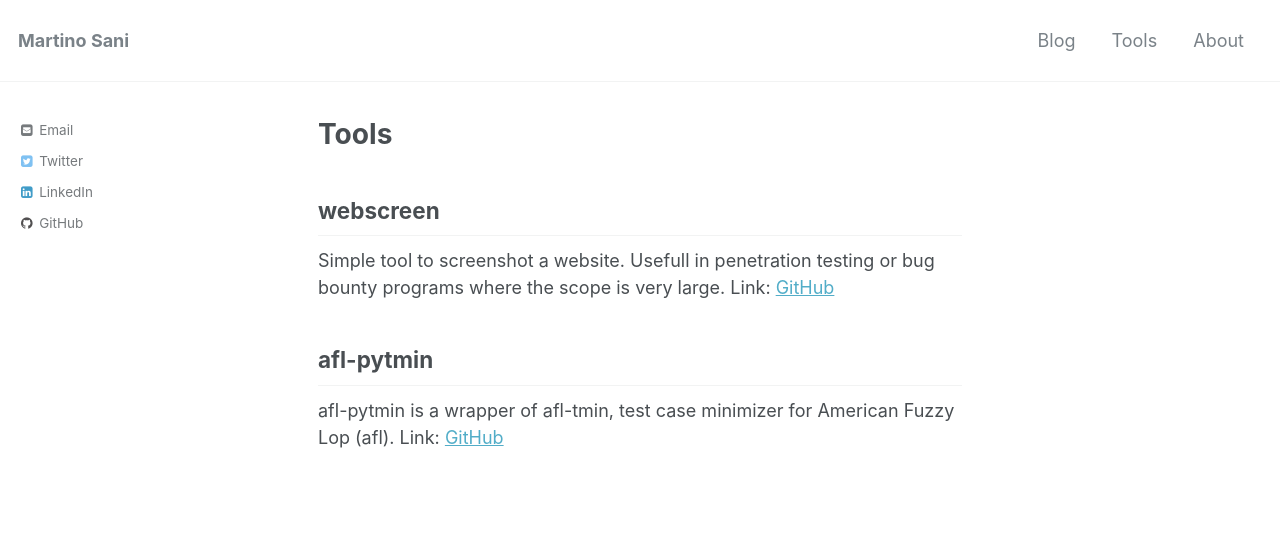
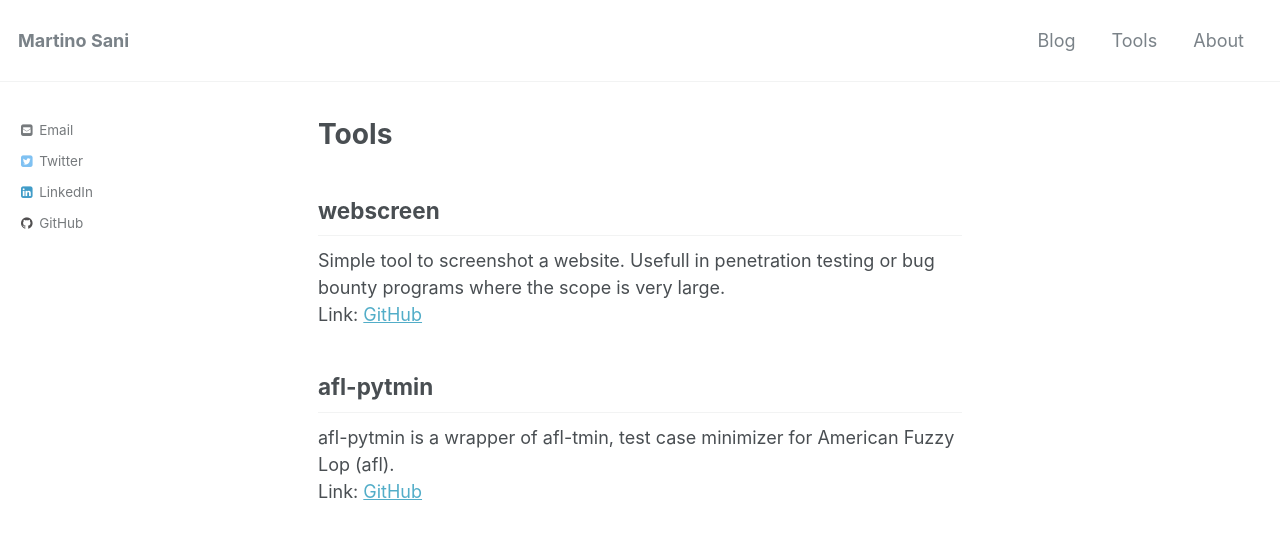
Before and after one commit to ilsani/ilsani.github.io, a Jekyll site: the page built from _pages/tools.html, in a window 1280 px wide and 900 px high. Shown: the top 539 px of the window. Built offline with Jekyll 4.4.1, drawn with Linux system fonts in a browser that asks for light colours.

```diff
--- a/_pages/tools.html
+++ b/_pages/tools.html
@@ -8,16 +8,16 @@ permalink: /tools/
 
   <h2>webscreen</h2>
   <p>
-    Simple tool to screenshot a website. Usefull in penetration testing or bug bounty programs where the scope is very large.
-    Link: <a href="https://github.com/ilsani/webscreen">GitHub</a>
+    Simple tool to screenshot a website. Usefull in penetration testing or bug bounty programs where the scope is very large.<br/>
+    Link: <a target="_blank" href="https://github.com/ilsani/webscreen">GitHub</a>
   <p>
 
   </p>
 
   <h2>afl-pytmin</h2>
   <p>
-    afl-pytmin is a wrapper of afl-tmin, test case minimizer for American Fuzzy Lop (afl).
-    Link: <a href="https://github.com/ilsani/afl-pytmin">GitHub</a>
+    afl-pytmin is a wrapper of afl-tmin, test case minimizer for American Fuzzy Lop (afl).<br/>
+    Link: <a target="_blank"  href="https://github.com/ilsani/afl-pytmin">GitHub</a>
   </p>
 
 </div>
```
